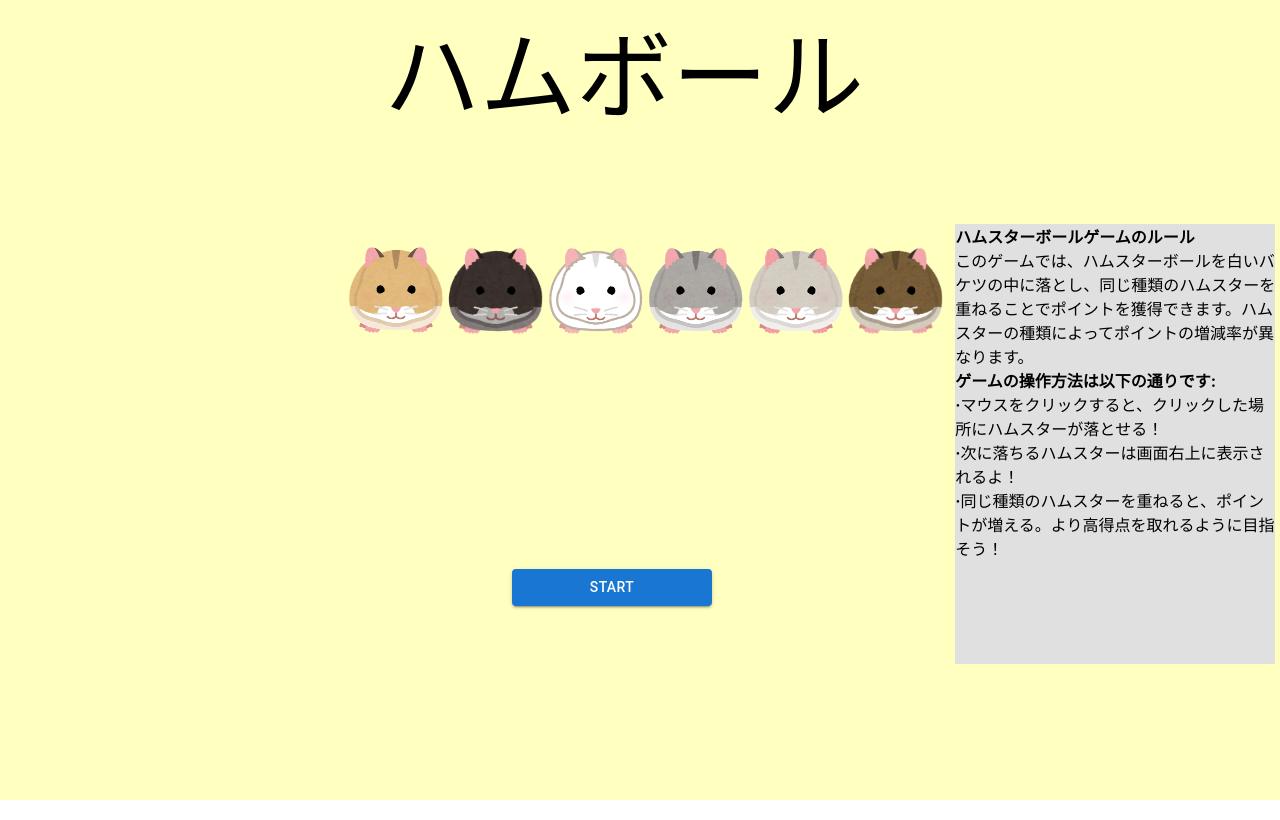
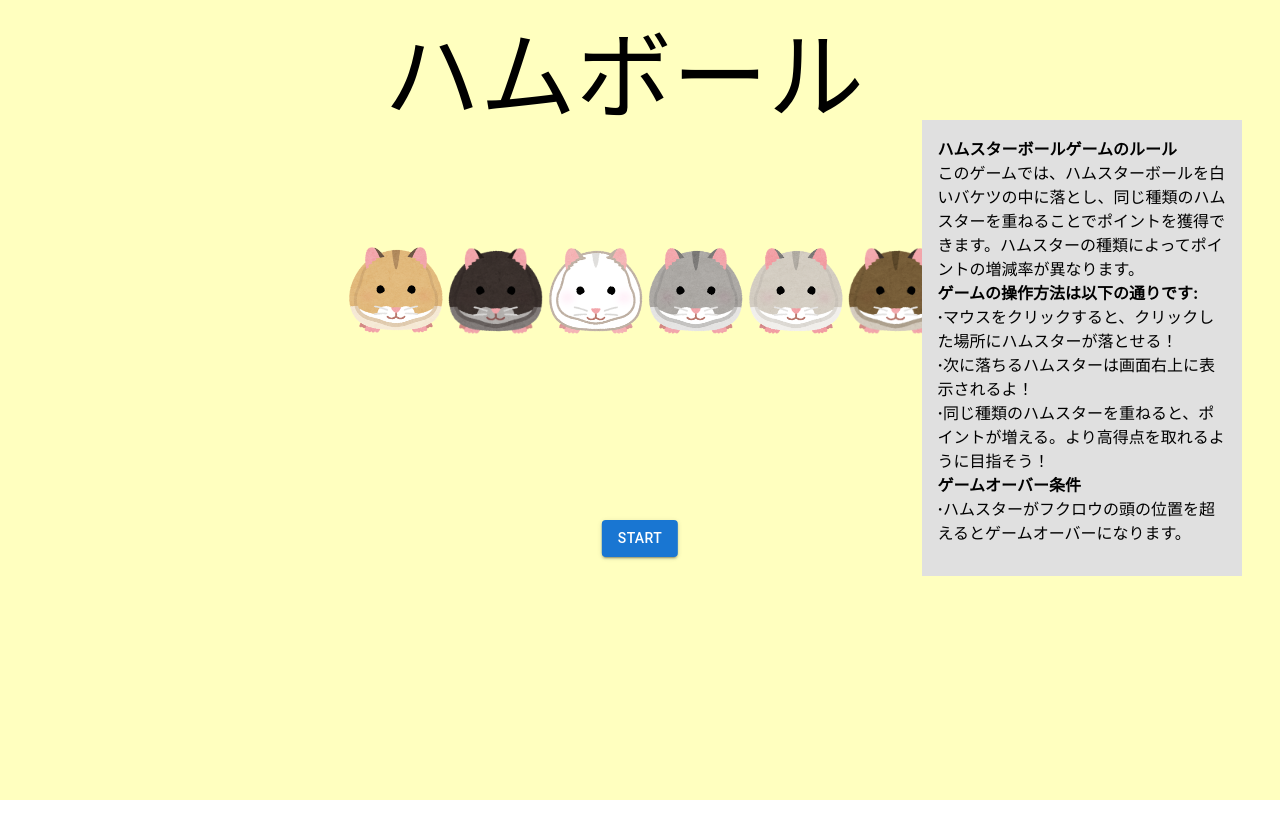
Before and after one commit to CA01971028/fruit_game, a React (Create React App) app in the folder game/frontend/: page / in a window 1280 px wide. Built offline with nearby package versions, Linux system fonts and the light colour scheme.

Commit message:
full screen setting

```diff
--- a/game/frontend/src/compornent/Animal_ball.tsx
+++ b/game/frontend/src/compornent/Animal_ball.tsx
@@ -353,7 +353,7 @@ const Animal_ball: React.FC<AnimalBallProps> = (props) => {
       <div
         style={{
           position: "absolute",
-          top: `${topPosition + 20}px`,
+          top: `${topPosition + 20 + 70}px`,
           left: `${leftPosition + radius * 0.725}px`,
           transform: "translate(-50%, -50%)",
         }}
--- a/game/frontend/src/compornent/Next_block.tsx
+++ b/game/frontend/src/compornent/Next_block.tsx
@@ -1,47 +1,124 @@
-import { Box } from '@mui/material';
+import { Box } from "@mui/material";
 
-import ham1 from '../img/hamster.png';
-import ham2 from '../img/animal_hamster6.png';
-import ham3 from '../img/animal_hamster5.png';
-import ham4 from '../img/animal_hamster4.png';
-import ham5 from '../img/animal_hamster3.png';
-import ham6 from '../img/animal_hamster2.png';
-
+import ham1 from "../img/hamster.png";
+import ham2 from "../img/animal_hamster6.png";
+import ham3 from "../img/animal_hamster5.png";
+import ham4 from "../img/animal_hamster4.png";
+import ham5 from "../img/animal_hamster3.png";
+import ham6 from "../img/animal_hamster2.png";
 
 function next_block() {
   return (
     <>
       <div className="donut">
-    <Box sx={{ display: 'flex', flexDirection: 'column', alignItems: 'flex-start' }}>
-      <Box sx={{ display: 'flex', alignItems: 'center', mb: 2 }}>
-        <Box component="img" src={ham1} alt="ハムスター各種" height={50} width={50} marginLeft={7} />
-        <Box  sx={{ ml: 2, fontSize:'2em'}}>:50<strong>PT</strong></Box>
+        <Box
+          sx={{
+            display: "flex",
+            flexDirection: "column",
+            alignItems: "flex-start",
+          }}
+        >
+          <Box sx={{ display: "flex", alignItems: "center", mb: 2, mt: 4 }}>
+            <Box
+              component="img"
+              src={ham1}
+              alt="ハムスター各種"
+              height={50}
+              width={50}
+              marginLeft={7}
+            />
+            <Box sx={{ ml: 2, fontSize: "2em" }}>
+              :50<strong>PT</strong>
             </Box>
-      <Box sx={{ display: 'flex', alignItems: 'center', mb: 2 }}>
-        <Box component="img" src={ham2} alt="ハムスター各種" height={50} width={50} marginLeft={7}/>
-        <Box  sx={{ ml: 2 , fontSize:'2em'}}>:60<strong>PT</strong></Box>
           </Box>
-      <Box sx={{ display: 'flex', alignItems: 'center', mb: 2 }}>
-        <Box component="img" src={ham3} alt="ハムスター各種" height={50} width={50} marginLeft={7}/>
-        <Box  sx={{ ml: 2 , fontSize:'2em'}}>:70<strong>PT</strong></Box>
+          <Box sx={{ display: "flex", alignItems: "center", mb: 2 }}>
+            <Box
+              component="img"
+              src={ham2}
+              alt="ハムスター各種"
+              height={50}
+              width={50}
+              marginLeft={7}
+            />
+            <Box sx={{ ml: 2, fontSize: "2em" }}>
+              :60<strong>PT</strong>
             </Box>
-      <Box sx={{ display: 'flex', alignItems: 'center', mb: 2 }}>
-        <Box component="img" src={ham4} alt="ハムスター各種" height={50} width={50} marginLeft={7}/>
-        <Box  sx={{ ml: 2 , fontSize:'2em'}}>:80<strong>PT</strong></Box>
           </Box>
-      <Box sx={{ display: 'flex', alignItems: 'center', mb: 2 }}>
-        <Box component="img" src={ham5} alt="ハムスター各種" height={50} width={50} marginLeft={7}/>
-        <Box  sx={{ ml: 2 , fontSize:'2em'}}>:90<strong>PT</strong></Box>
+          <Box sx={{ display: "flex", alignItems: "center", mb: 2 }}>
+            <Box
+              component="img"
+              src={ham3}
+              alt="ハムスター各種"
+              height={50}
+              width={50}
+              marginLeft={7}
+            />
+            <Box sx={{ ml: 2, fontSize: "2em" }}>
+              :70<strong>PT</strong>
+            </Box>
+          </Box>
+          <Box sx={{ display: "flex", alignItems: "center", mb: 2 }}>
+            <Box
+              component="img"
+              src={ham4}
+              alt="ハムスター各種"
+              height={50}
+              width={50}
+              marginLeft={7}
+            />
+            <Box sx={{ ml: 2, fontSize: "2em" }}>
+              :80<strong>PT</strong>
+            </Box>
+          </Box>
+          <Box sx={{ display: "flex", alignItems: "center", mb: 2 }}>
+            <Box
+              component="img"
+              src={ham5}
+              alt="ハムスター各種"
+              height={50}
+              width={50}
+              marginLeft={7}
+            />
+            <Box sx={{ ml: 2, fontSize: "2em" }}>
+              :90<strong>PT</strong>
+            </Box>
           </Box>
         </Box>
       </div>
-    <span style={{ position:'absolute',backgroundColor: 'rgb(250, 160, 252)',height:'200px',width:'200px',borderRadius: '10px',marginTop:'-20%',left:'20%'}}>
-    <Box component="img" src={ham6} alt="ハムスター各種" height={70} width={70} marginLeft={0} sx={{position:'absolute',top:'30%',display:'inline'}}/>
-    <Box  sx={{ fontSize:'2em',position:'absolute',display:'inline',top:'35%',left:'40%'}}>:-200<strong>PT</strong></Box>
+      <span
+        style={{
+          position: "absolute",
+          backgroundColor: "rgb(250, 160, 252)",
+          height: "200px",
+          width: "200px",
+          borderRadius: "10px",
+          marginTop: "-20.5%",
+          left: "19.5%",
+        }}
+      >
+        <Box
+          component="img"
+          src={ham6}
+          alt="ハムスター各種"
+          height={70}
+          width={70}
+          marginLeft={0}
+          sx={{ position: "absolute", top: "30%", display: "inline" }}
+        />
+        <Box
+          sx={{
+            fontSize: "2em",
+            position: "absolute",
+            display: "inline",
+            top: "35%",
+            left: "42%",
+          }}
+        >
+          :-200<strong>PT</strong>
+        </Box>
       </span>
     </>
-
-  )
+  );
 }
 
-export default next_block
+export default next_block;
--- a/game/frontend/src/compornent/Rectangle.tsx
+++ b/game/frontend/src/compornent/Rectangle.tsx
@@ -163,7 +163,7 @@ const Rectangle: React.FC<RectangleProps> = ({ getRandomNumber, Changecurrent, c
         alt="フクロウ"
         height={owlSize}
         width={owlSize}
-        sx={{ position: 'absolute', top: '10px', left: `${owlLeft}px` }}
+        sx={{ position: 'absolute', top: '80px', left: `${owlLeft}px` }}
       /> {/* フクロウの画像を表示 */}
 
       {Object.values(hamsters).map(hamster => (
--- a/game/frontend/src/compornent/Start_display.tsx
+++ b/game/frontend/src/compornent/Start_display.tsx
@@ -1,66 +1,104 @@
-import React from 'react';
-import { Box} from '@mui/material';
-import { Button} from '@mui/material';
-import '../css/compornent.css';
-import { useNavigate } from 'react-router-dom';
+import React from "react";
+import { Box } from "@mui/material";
+import { Button } from "@mui/material";
+import "../css/compornent.css";
+import { useNavigate } from "react-router-dom";
 
-import ham1 from '../img/hamster.png';
-import ham2 from '../img/animal_hamster6.png';
-import ham3 from '../img/animal_hamster5.png';
-import ham4 from '../img/animal_hamster4.png';
-import ham5 from '../img/animal_hamster3.png';
-import ham6 from '../img/animal_hamster2.png';
-
-
+import ham1 from "../img/hamster.png";
+import ham2 from "../img/animal_hamster6.png";
+import ham3 from "../img/animal_hamster5.png";
+import ham4 from "../img/animal_hamster4.png";
+import ham5 from "../img/animal_hamster3.png";
+import ham6 from "../img/animal_hamster2.png";
 
 const App: React.FC = () => {
   const hamImages = [ham1, ham2, ham3, ham4, ham5, ham6];
   const navigate = useNavigate();
 
-  const onclick = ()=>{
-    navigate('/account');
-  }
+  const onclick = () => {
+    navigate("/account");
+  };
 
   return (
     <>
       <Box
         sx={{
-          backgroundColor: 'rgba(255, 255, 128, 0.5)',
-          width: '100%',
-          height: '100vh',
-          position: 'relative',
-          overflow: 'hidden',
+          backgroundColor: "rgba(255, 255, 128, 0.5)",
+          width: "100%",
+          height: "100vh",
+          position: "relative",
+          overflow: "hidden",
         }}
-      > <span className='mei'>ハムボール</span>
-        <div className='hamtotal'>
+      >
+        {" "}
+        <span className="mei">ハムボール</span>
+        <div className="hamtotal">
           {hamImages.map((image, index) => (
             <Box
               key={index}
               className={`ham${index}`}
               sx={{
-              display: 'inline-block',
-              position: 'relative',
+                display: "inline-block",
+                position: "relative",
               }}
             >
-            <img src={image} alt={`Hamster ${index}`} height={"100px"} width={'100px'} />
+              <img
+                src={image}
+                alt={`Hamster ${index}`}
+                height={"100px"}
+                width={"100px"}
+              />
             </Box>
           ))}
         </div>
+        {/* ルール説明のBox */}
+        <Box
+          sx={{
+            backgroundColor: "#e0e0e0",
+            width: "25%",
+            height: "57%",
+            position: "absolute", // 絶対位置指定に変更
+            top: "15%", // 上からの位置
+            left: "72%", // 左からの位置
+            padding: "1em", // 見やすくするために余白を追加
+            boxSizing: "border-box", // paddingを含めてサイズ計算する
+          }}
+        >
+          <strong>ハムスターボールゲームのルール</strong>
+          <br />
+          このゲームでは、ハムスターボールを白いバケツの中に落とし、同じ種類のハムスターを重ねることでポイントを獲得できます。ハムスターの種類によってポイントの増減率が異なります。
+          <br />
+          <strong>ゲームの操作方法は以下の通りです:</strong>
+          <br />
+          <strong>&middot;</strong>
+          マウスをクリックすると、クリックした場所にハムスターが落とせる！
+          <br />
+          <strong>&middot;</strong>
+          次に落ちるハムスターは画面右上に表示されるよ！
+          <br />
+          <strong>&middot;</strong>
+          同じ種類のハムスターを重ねると、ポイントが増える。より高得点を取れるように目指そう！
+          <br />
+          <strong>ゲームオーバー条件</strong>
+          <br />
+          <strong>&middot;</strong>
+          ハムスターがフクロウの頭の位置を超えるとゲームオーバーになります。
         </Box>
-      <Button sx={{
-                  marginTop:'-35%;',
-                  marginLeft:'40%',
-                  width:'200px;'
-                  }} variant="contained" onClick={onclick}>START</Button>
-      <Box sx={{backgroundColor:'#e0e0e0',width:'25%',height:'55%',display:'inline-block',position:'absolute',marginTop:'-45%',marginLeft:'19%'}}><strong>ハムスターボールゲームのルール</strong><br/>
-      このゲームでは、ハムスターボールを白いバケツの中に落とし、同じ種類のハムスターを重ねることでポイントを獲得できます。ハムスターの種類によってポイントの増減率が異なります。<br/><strong>ゲームの操作方法は以下の通りです:</strong><br/>
-      <strong>&middot;</strong>マウスをクリックすると、クリックした場所にハムスターが落とせる！<br/><strong>&middot;</strong>次に落ちるハムスターは画面右上に表示されるよ！<br/>
-      <strong>&middot;</strong>同じ種類のハムスターを重ねると、ポイントが増える。より高得点を取れるように目指そう！
+        <Button
+          sx={{
+            position: "absolute", // 絶対位置指定に変更
+            top: "65%", // 上からの位置
+            left: "50%", // 左から50%の位置に配置
+            transform: "translateX(-50%)", // ボタン自体の幅を考慮して中央揃え
+          }}
+          variant="contained"
+          onClick={onclick}
+        >
+          START
+        </Button>
       </Box>
-
     </>
   );
 };
 
-
 export default App;
--- a/game/frontend/src/css/compornent.css
+++ b/game/frontend/src/css/compornent.css
@@ -89,7 +89,7 @@
   background-color: rgb(250, 160, 252);
   height: 50%;
   width: 20%;
-  top:40%;
+  top:39.7%;
   left:68%;
   border-radius: 10px;
 }
```
Lines whose indentation alone changed are shown as unchanged.
